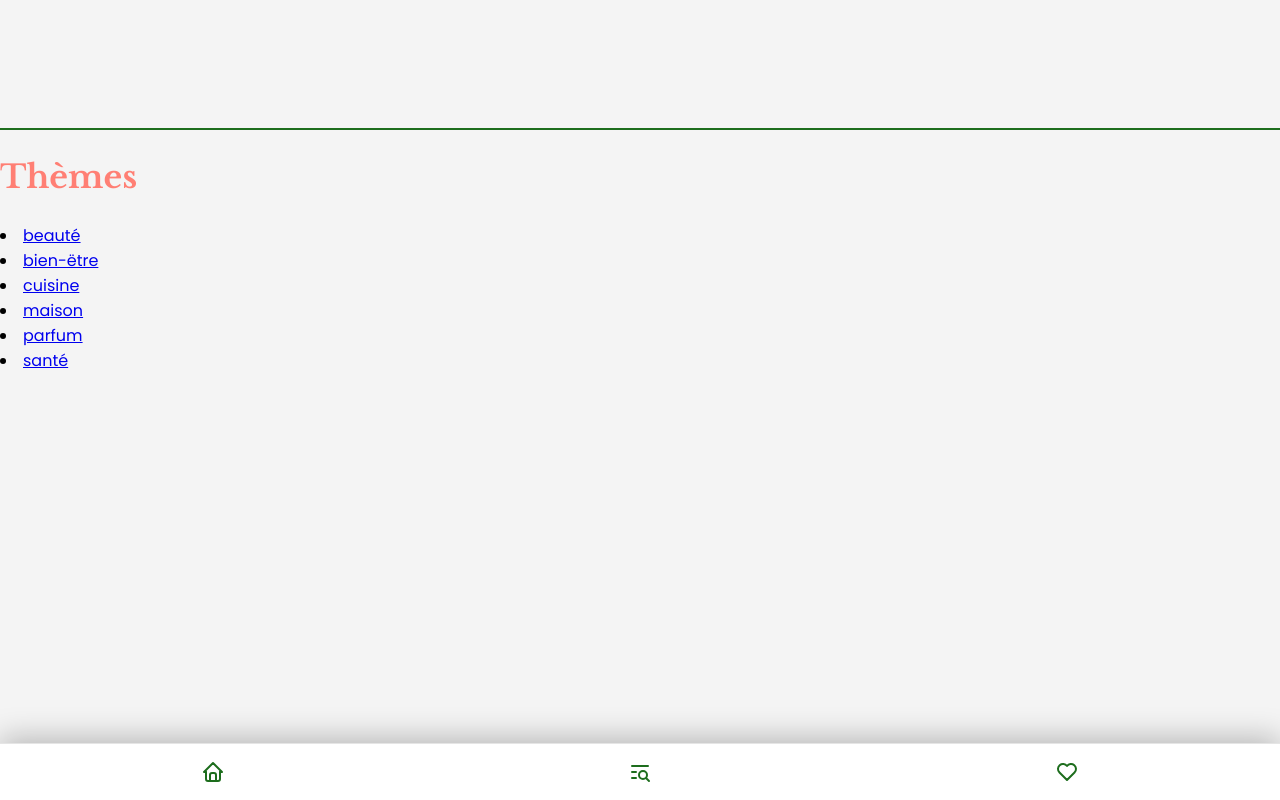
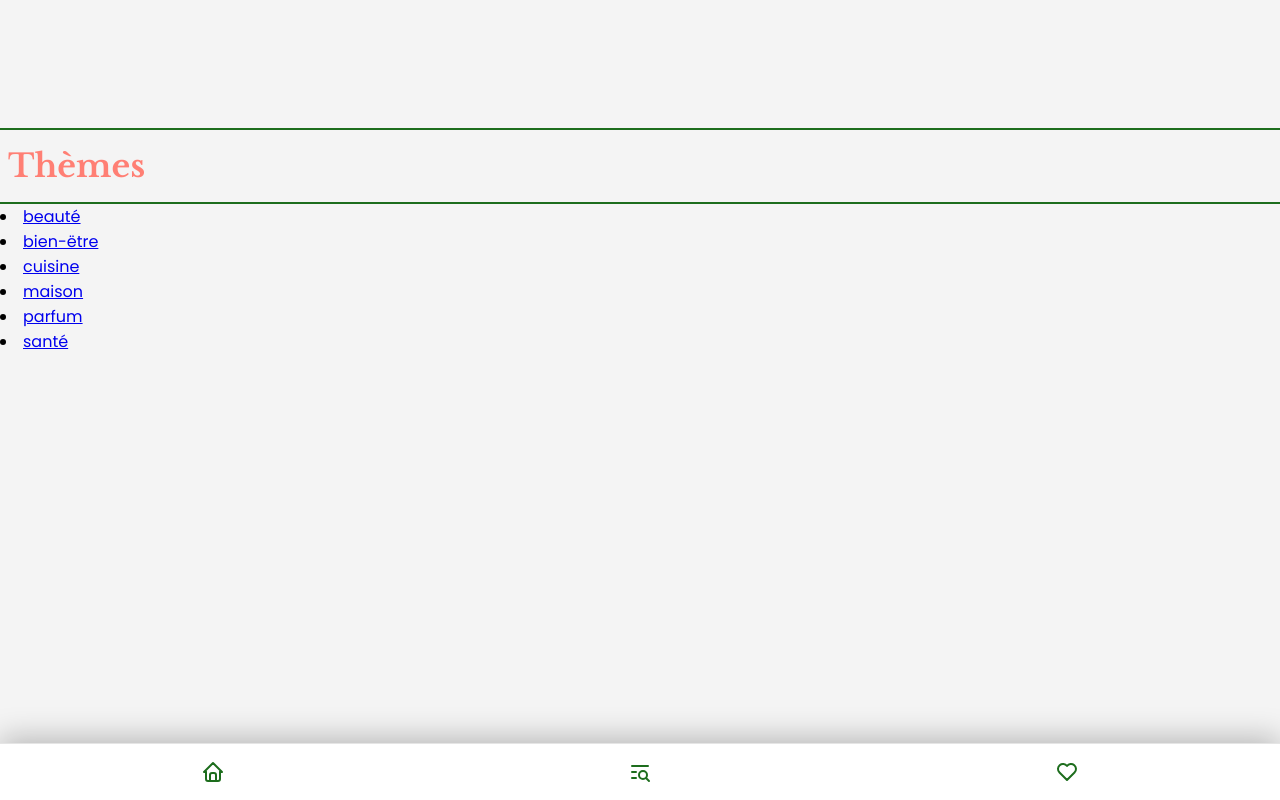
Before and after one commit to manonlvnr/TonEssentiel-App, a React (Create React App) app in the folder client/: page /themes in a window 1280 px wide. Built offline with nearby package versions, Linux system fonts and the light colour scheme.

Commit message:
Title style

```diff
--- a/client/src/components/atoms/Title.scss
+++ b/client/src/components/atoms/Title.scss
@@ -1,5 +1,8 @@
 .title {
+    margin: 0;
+    padding: 1rem 0 1rem .5rem;
     font-family: 'Libre Baskerville', serif;
     font-size: var(--text-lg);
     color: var(--secondary-color);
+    border-bottom: var(--primary-color-light) 2px solid;
 }
```
